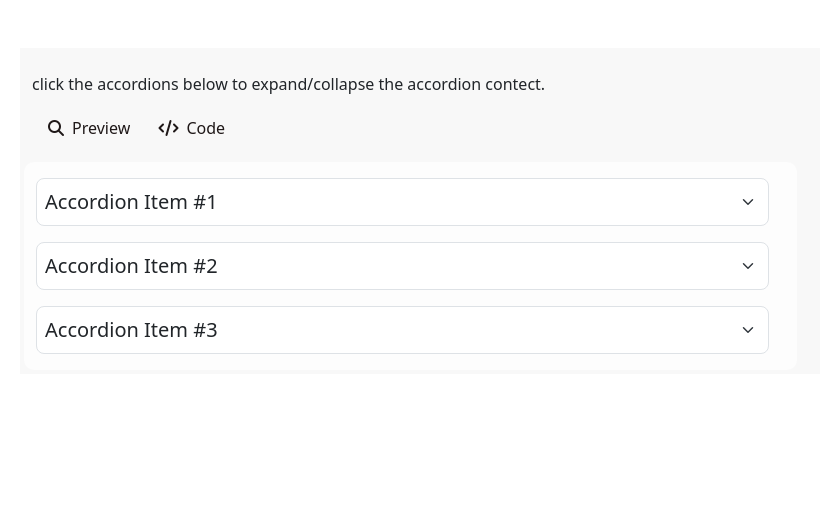
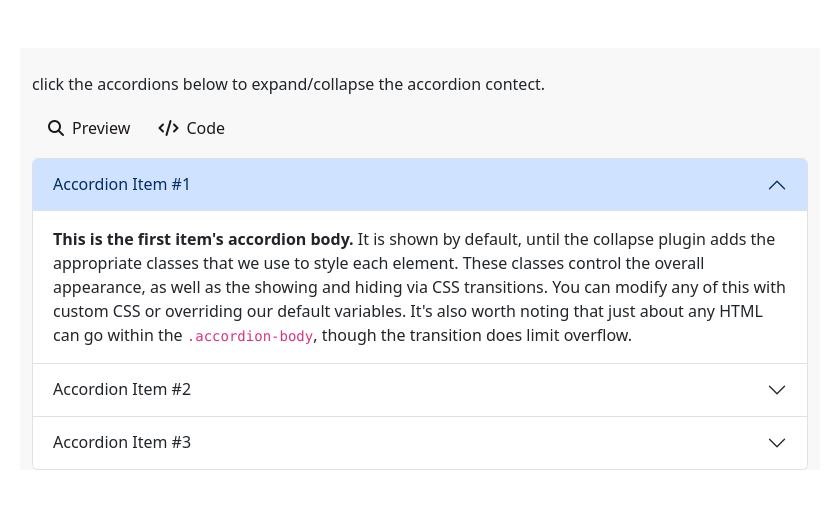
Before and after one commit to pawanborde88/Angular--B-18, a plain HTML site: page miniproject/main.html in a window 1280 px wide. Shown: the whole page, without its empty margins (220-1059 px from the left). Drawn offline with nearby package versions, Linux system fonts and the light colour scheme.

Commit message:
commit changes

```diff
--- a/miniproject/main.html
+++ b/miniproject/main.html
@@ -21,21 +21,45 @@
                 <a href=""><i class="fa-solid fa-magnifying-glass"></i>Preview</a>
                 <a href="#"><i class="fa-solid fa-code"></i>Code</a>
             </div>
-
         </div>
-        <div class="row">
-            <div class="col-8 m-1 p-" style="background-color: rgb(253, 253, 253); width: 580pt; border-radius: 10px;" >
-                <select class="form-select p-2 mt-3 form-select-lg mb-3" style="width: 550pt;" name="" id="">
-                    <option value="">Accordion Item #1</option>
-                </select>
-                <select class="form-select p-2 mt-0 form-select-lg mb-3"style="width: 550pt;"  name="" id="">
-                    <option  value="">Accordion Item #2</option>
-                </select>
-                <select class="form-select p-2 form-select-lg mb-3" style="width: 550pt;" name="" id="">
-                    <option value="">Accordion Item #3</option>
-                </select>
+        <div class="accordion m" id="accordionExample">
+            <div class="accordion-item">
+              <h2 class="accordion-header" id="headingOne">
+                <button class="accordion-button" type="button" data-bs-toggle="collapse" data-bs-target="#collapseOne" aria-expanded="true" aria-controls="collapseOne">
+                  Accordion Item #1
+                </button>
+              </h2>
+              <div id="collapseOne" class="accordion-collapse collapse show" aria-labelledby="headingOne" data-bs-parent="#accordionExample">
+                <div class="accordion-body">
+                  <strong>This is the first item's accordion body.</strong> It is shown by default, until the collapse plugin adds the appropriate classes that we use to style each element. These classes control the overall appearance, as well as the showing and hiding via CSS transitions. You can modify any of this with custom CSS or overriding our default variables. It's also worth noting that just about any HTML can go within the <code>.accordion-body</code>, though the transition does limit overflow.
+                </div>
+              </div>
             </div>
-        </div>
+            <div class="accordion-item">
+                <h2 class="accordion-header" id="headingTwo">
+                  <button class="accordion-button collapsed" type="button" data-bs-toggle="collapse" data-bs-target="#collapseTwo" aria-expanded="false" aria-controls="collapseTwo">
+                    Accordion Item #2
+                  </button>
+                </h2>
+                <div id="collapseTwo" class="accordion-collapse collapse" aria-labelledby="headingTwo" data-bs-parent="#accordionExample">
+                  <div class="accordion-body">
+                    <strong>This is the second item's accordion body.</strong> It is hidden by default, until the collapse plugin adds the appropriate classes that we use to style each element. These classes control the overall appearance, as well as the showing and hiding via CSS transitions. You can modify any of this with custom CSS or overriding our default variables. It's also worth noting that just about any HTML can go within the <code>.accordion-body</code>, though the transition does limit overflow.
+                  </div>
+                </div>
+              </div>
+              <div class="accordion-item">
+                <h2 class="accordion-header" id="headingThree">
+                  <button class="accordion-button collapsed" type="button" data-bs-toggle="collapse" data-bs-target="#collapseThree" aria-expanded="false" aria-controls="collapseThree">
+                    Accordion Item #3
+                  </button>
+                </h2>
+                <div id="collapseThree" class="accordion-collapse collapse" aria-labelledby="headingThree" data-bs-parent="#accordionExample">
+                  <div class="accordion-body">
+                    <strong>This is the third item's accordion body.</strong> It is hidden by default, until the collapse plugin adds the appropriate classes that we use to style each element. These classes control the overall appearance, as well as the showing and hiding via CSS transitions. You can modify any of this with custom CSS or overriding our default variables. It's also worth noting that just about any HTML can go within the <code>.accordion-body</code>, though the transition does limit overflow.
+                  </div>
+                </div>
+              </div>
+            </div>
     </div>
 </body>
 </html>
```
